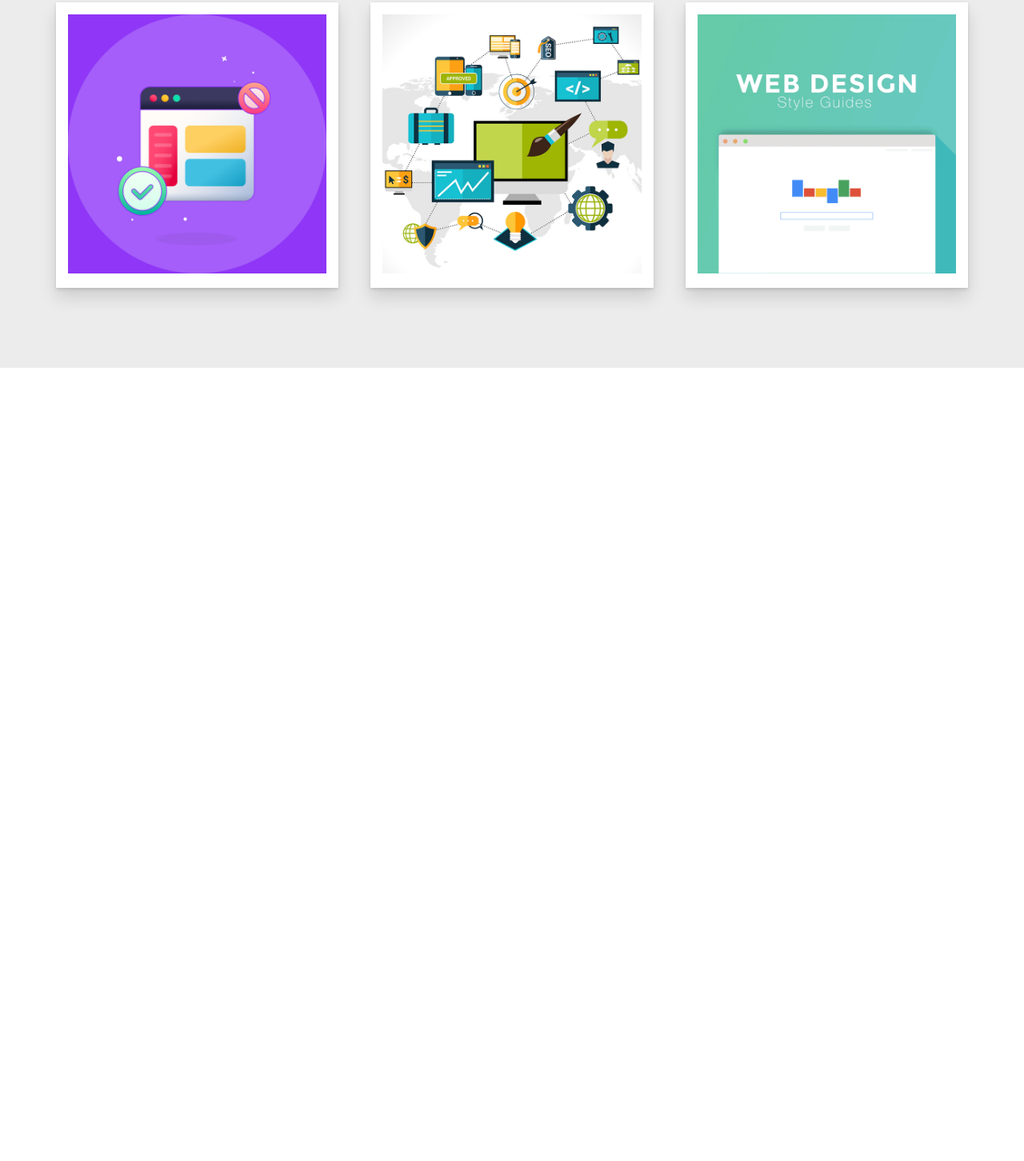
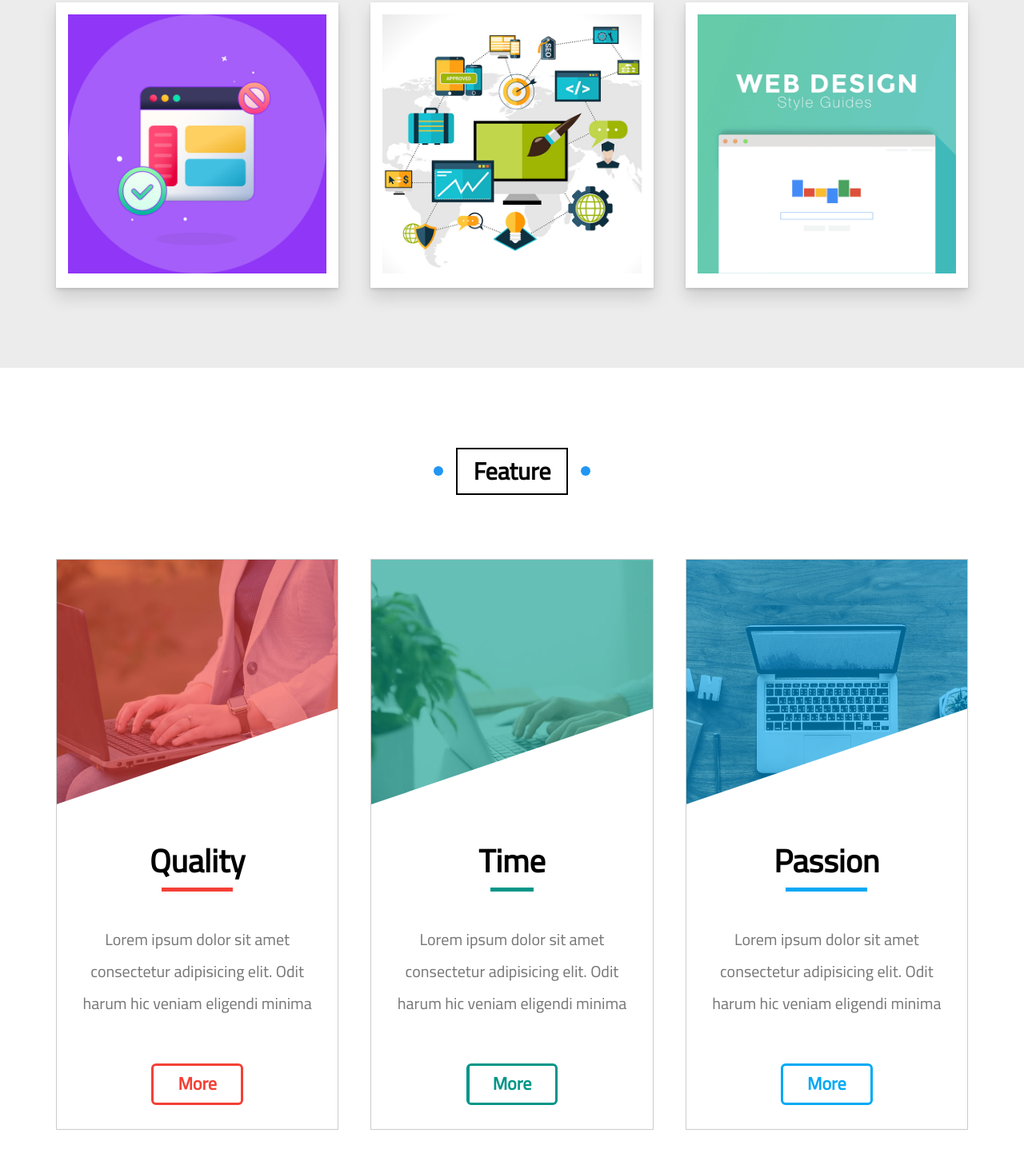
Before and after one commit to merhanmostafa47/Elzero, a plain HTML site: page index.html in a window 1280 px wide. Shown: the part 2568-4020 px from the top of the page at 80% size. Before the commit the page ends 3028 px from the top, so only its background shows below. Drawn offline with Linux system fonts and the light colour scheme.

Commit message:
Add features section

```diff
--- a/css/style.css
+++ b/css/style.css
@@ -493,6 +493,153 @@ a {
 
 /* End gallery */
 
+/* Start features */
+.features {
+    padding-top: var(--main-padding-top);
+    padding-bottom: var(--main-padding-bottom);
+    position: relative;
+    background-color: white;
+}
+
+.features .container {
+    display: grid;
+    grid-template-columns: repeat(auto-fill, minmax(300px, 1fr));
+    gap: 40px;
+}
+
+.features .box {
+    text-align: center;
+    border: 1px solid #ccc;
+}
+
+.features .box .img-holder {
+    position: relative;
+    overflow: hidden;
+}
+
+.features .box .img-holder:before {
+    position: absolute;
+    content: '';
+    top: 0;
+    left: 0;
+    width: 100%;
+    height: 100%;
+}
+
+.features .box .img-holder::after {
+    position: absolute;
+    content: '';
+    bottom: -2px;
+    right: -1px;
+    border-style: solid;
+    border-width: 0 0 170px 500px;
+    border-color: transparent transparent white transparent;
+    transition: var(--main-transition-duration);
+}
+
+.features .box:hover .img-holder::after {
+    border-width: 170px 500px 170px 0;
+}
+
+.features .box .img-holder img {
+    max-width: 100%;
+}
+
+.features .box h2 {
+    position: relative;
+    font-size: 40px;
+    margin: auto;
+    width: fit-content;
+    text-transform: capitalize;
+}
+
+.features .box h2::after {
+    content: '';
+    position: absolute;
+    bottom: -15px;
+    left: 15px;
+    height: 5px;
+    width: calc(100% - 30px);
+}
+
+.features .box p {
+    line-height: 2;
+    font-size: 20px;
+    margin: 30px 0;
+    padding: 25px;
+    color: #777;
+}
+
+.features .box a {
+    display: block;
+    width: fit-content;
+    margin: 0 auto 30px;
+    padding: 10px 30px;
+    border: 3px solid transparent;
+    font-weight: bold;
+    font-size: 22px;
+    border-radius: 6px;
+    transition: var(--main-transition-duration);
+}
+
+/* quality box */
+.features .quality .img-holder::before {
+    background-color: rgba(244, 63, 54, 0.6);
+}
+
+.features .quality h2::after {
+    background-color: #f44036;
+}
+
+.features .quality a {
+    color: #f44036;
+    border-color: #f44036;
+    background: linear-gradient(to right, #f44036 50%, #fff 50%);
+    background-size: 200% 100%;
+    background-position: right bottom;
+}
+
+/* time box */
+.features .time .img-holder::before {
+    background-color: rgba(0, 150, 135, 0.6);
+}
+
+.features .time h2::after {
+    background-color: #009688;
+}
+
+.features .time a {
+    color: #009688;
+    border-color: #009688;
+    background: linear-gradient(to right, #009688 50%, #fff 50%);
+    background-size: 200% 100%;
+    background-position: right bottom;
+}
+
+/* passion box */
+.features .passion .img-holder::before {
+    background-color: rgba(3, 168, 244, 0.6);
+}
+
+.features .passion h2::after {
+    background-color: #03A9F4;
+}
+
+.features .passion a {
+    color: #03A9F4;
+    border-color: #03A9F4;
+    background: linear-gradient(to right, #03A9F4 50%, #fff 50%);
+    background-size: 200% 100%;
+    background-position: right bottom;
+}
+
+.features .box:hover a {
+    background-position: left bottom;
+    color: white;
+}
+
+/* End features */
+
 /* Start animation */
 @keyframes up-and-down {
 
--- a/index.html
+++ b/index.html
@@ -279,5 +279,46 @@
       </div>
     </div>
     <!-- End gallery -->
+
+    <!-- Start features -->
+    <div class="features" id="features">
+      <h2 class="main-title">feature</h2>
+      <div class="container">
+        <div class="box quality">
+          <div class="img-holder">
+            <img src="images/features-01.jpg" alt="" />
+          </div>
+          <h2>Quality</h2>
+          <p>
+            Lorem ipsum dolor sit amet consectetur adipisicing elit. Odit harum
+            hic veniam eligendi minima
+          </p>
+          <a href="#">More</a>
+        </div>
+        <div class="box time">
+          <div class="img-holder">
+            <img src="images/features-02.jpg" alt="" />
+          </div>
+          <h2>Time</h2>
+          <p>
+            Lorem ipsum dolor sit amet consectetur adipisicing elit. Odit harum
+            hic veniam eligendi minima
+          </p>
+          <a href="#">More</a>
+        </div>
+        <div class="box passion">
+          <div class="img-holder">
+            <img src="images/features-03.jpg" alt="" />
+          </div>
+          <h2>Passion</h2>
+          <p>
+            Lorem ipsum dolor sit amet consectetur adipisicing elit. Odit harum
+            hic veniam eligendi minima
+          </p>
+          <a href="#">More</a>
+        </div>
+      </div>
+    </div>
+    <!-- End features -->
   </body>
 </html>
```
Also changed, not shown: images/features-01.jpg (added), images/features-02.jpg (added), images/features-03.jpg (added).
